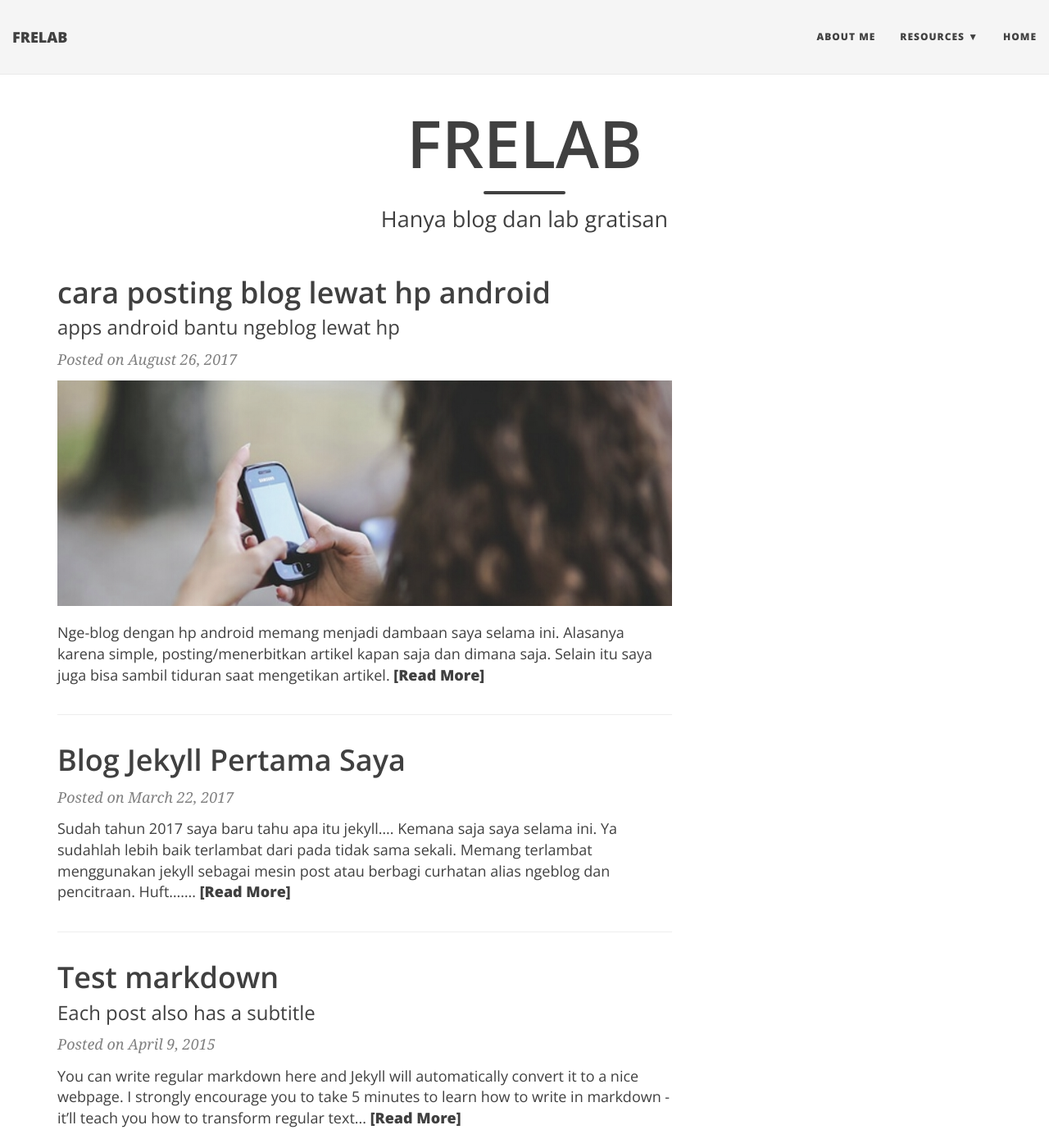
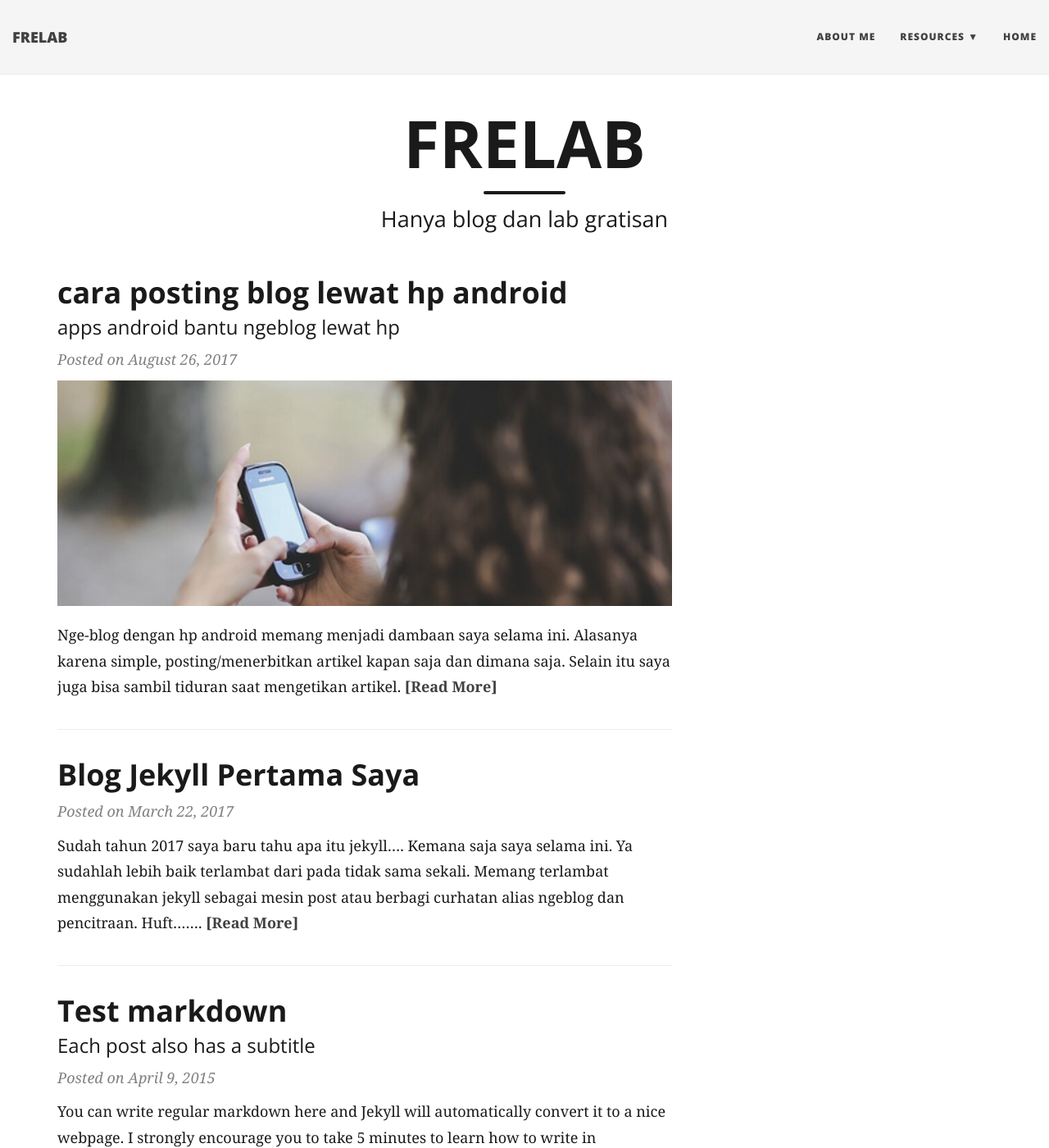
Before and after one commit to apemix/apemix.github.io, a Jekyll site: the page built from index.html, in a window 1280 px wide and 1400 px high. Shown: the whole window at 82% size. Built offline with Jekyll 4.4.1, drawn with Linux system fonts in a browser that asks for light colours; nearby versions of some CDN libraries; the list of posts is cut into pages by our own code.

Commit message:
Update main.css

```diff
--- a/css/main.css
+++ b/css/main.css
@@ -5,7 +5,7 @@
 body {
   font-family: Merriweather, Georgia, serif;
   font-size: 18px;
-  color: #404040;
+  color: #1a1a1a;
   position: relative;
   background: #FFF;
 }
@@ -20,7 +20,8 @@ p a {
 }
 h1,h2,h3,h4,h5,h6 {
   font-family: 'Open Sans', 'Helvetica Neue', Helvetica, Arial, sans-serif;
-  font-weight: 600;
+  font-weight: 700;
+  color: #1a1a1a;
 }
 a {
   color: #008AFF;
@@ -340,7 +341,8 @@ footer .theme-by {
   margin: 0 0 10px;
 }
 .post-preview .post-entry {
-  font-family: 'Open Sans', 'Helvetica Neue', Helvetica, Arial, sans-serif;
+  line-height: 1.75;
+    font-weight: 500;
 }
 .post-entry-container {
   display: inline-block;
```
